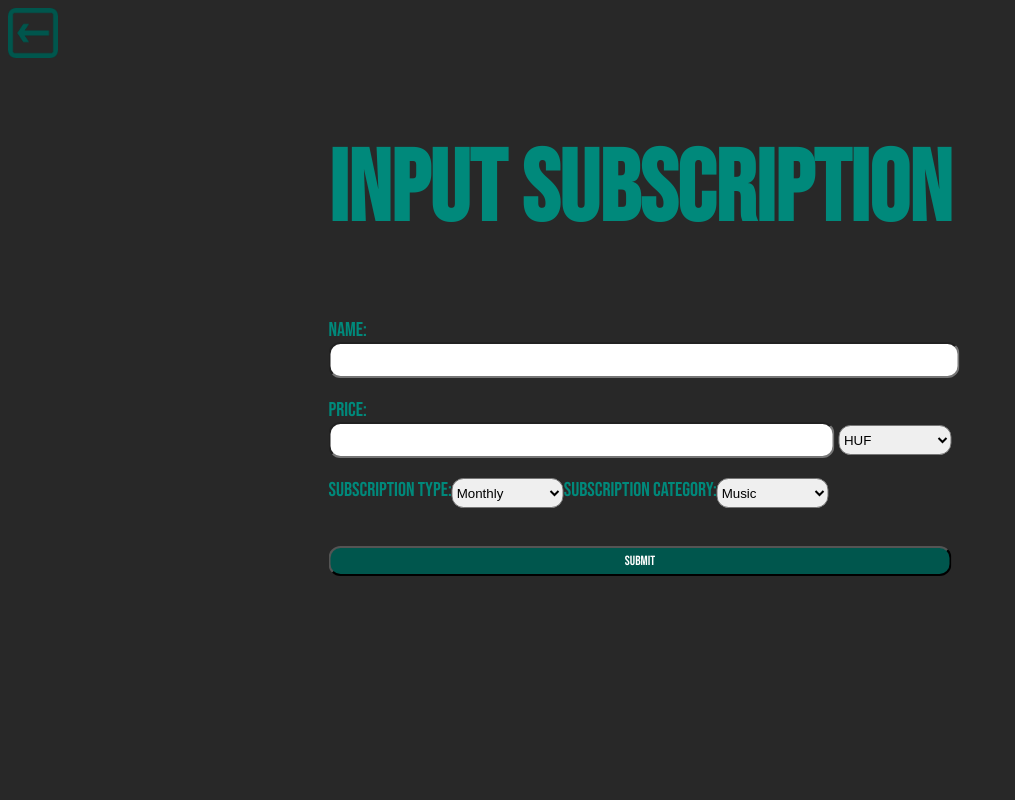
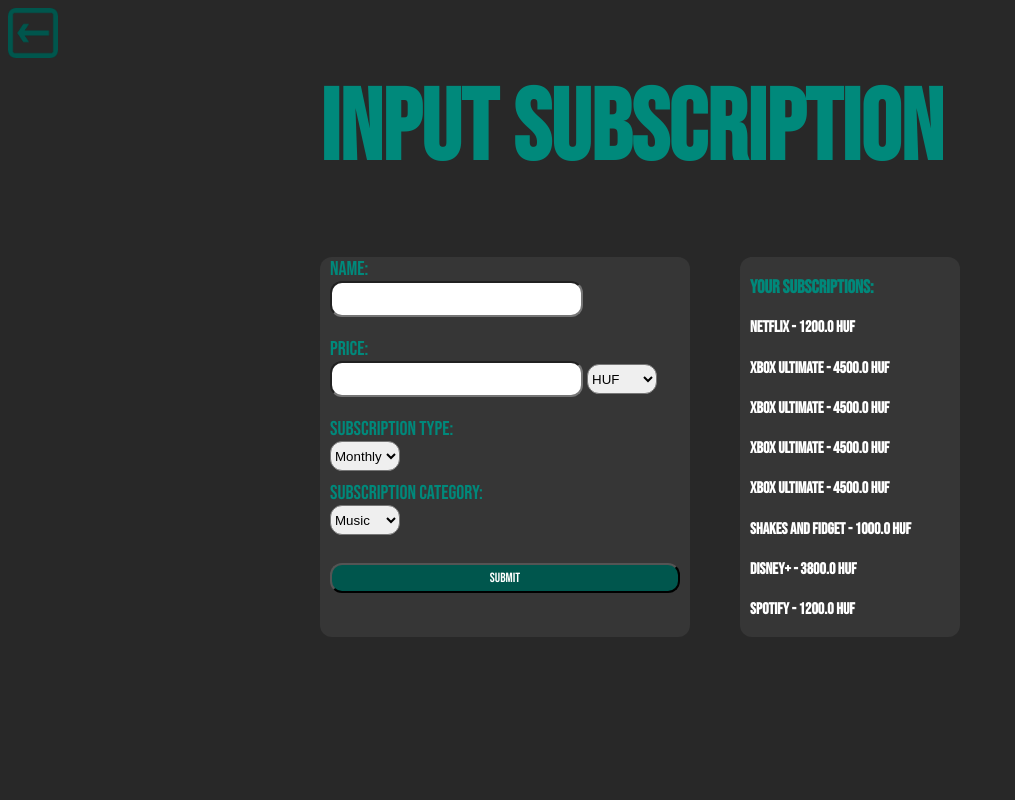
Before and after one commit to plutoissaplanet/pythonWebProject, a Flask app: page /input_page in a window 1280 px wide. Shown: the whole page, without its empty margins (0-1015 px from the left). Run offline with Flask 3, Linux system fonts and the light colour scheme.

Commit message:
Input page fully functional, one itty bitty tiny bit tho: if price field is empty the exception doesnt yet work

```diff
--- a/flaskProject/app.py
+++ b/flaskProject/app.py
@@ -4,7 +4,6 @@
 from sqlalchemy import delete
 import datetime
 from sqlalchemy import DateTime
-
 
 app = Flask(__name__)
 app.config['SQLALCHEMY_DATABASE_URI'] = 'sqlite:///mindenszipiszuper.db'
@@ -73,7 +72,8 @@
 @app.route('/input_page')
 def input_page():
     listofsubs = ListOfSubs.query.all()
-    return render_template('input.html', listofsubs=listofsubs)
+    usersubs = User.query.all()
+    return render_template('input.html', listofsubs=listofsubs, usersubs=usersubs)
 
 
 @app.route('/registration_page')
@@ -142,53 +142,54 @@
 
 @app.route("/addnewsubscription", methods=["GET", "POST"])
 def add_new_subscription():
+    usersubs = User.query.all()
+
     if request.method == "POST":
-        sub = ListOfSubs.query.filter_by(name=request.form.get('subname'))
-        if sub:
-            new_sub= Subs(
-                name=request.form.get('subname'),
-                category=request.form.get('subcategory'),
-                price=request.form.get('price'),
-                valuta=request.form.get('valuta'),
-                type_of_sub=request.form.get('subtype'),
-                user_id=current_user.id
-            )
-            add(new_sub)
-            if add(new_sub):
-                flash("Subscription added successfully!")
-            return render_template("input.html")
+        sub_name = request.form.get('subname')
+        if not sub_name:
+            flash("Please enter the name of your subscription!")
+        sub_cat = request.form.get('subcategory')
+        sub_price = request.form.get('price')
+        if not sub_price:
+            flash("Please enter the price of your subscription")
+        else:
+            try:
+                sub_price = float(sub_price)
+            except ValueError:
+                flash("Please enter a valid price")
+                return render_template("input.html")
 
-        elif not request.form.get("subname"):
-            flash("Please enter name")
-        else:
+        sub_valuta = request.form.get('valuta')
+        sub_type = request.form.get('subtype')
+
+        existingsub = ListOfSubs.query.filter_by(name=sub_name).one_or_none()
+        if existingsub is None:
             new_sub = ListOfSubs(
-                name=request.form.get("subname"),
+                name=sub_name,
                 logo_url=""
             )
-
             db.session.add(new_sub)
 
-            new_sub = Subs(
-                name=request.form.get('subname'),
-                category=request.form.get('subcategory'),
-                price=request.form.get('price'),
-                valuta=request.form.get('valuta'),
-                type_of_sub=request.form.get('subtype'),
-                user_id=current_user.id
-            )
+        new_sub = Subs(
+            name=sub_name,
+            category=sub_cat,
+            price=sub_price,
+            valuta=sub_valuta,
+            type_of_sub=sub_type,
+            user_id=current_user.id
+        )
+        add(new_sub)
+        db.session.commit()
+        flash("Subscription added successfully!")
 
-            add(new_sub)
-            db.session.commit()
-            return render_template("input.html")
-    return render_template("input.html")
+    return render_template("input.html", usersubs=usersubs)
 
 
 def add(subscription):
     try:
         if current_user.is_authenticated:
-            user=current_user
+            user = current_user
             user.subscriptions.append(subscription)
-            db.session.commit()
             return True
     except Exception as e:
         flash("Something went wrong. Subscription is not added to your profile")
@@ -197,16 +198,5 @@
     return False
 
 
-
-
-
-# @app.route("/addnewplatform", methods=["GET", "POST"])
-# def add_new_platform():
-#     if request.method == "POST":
-#         temp = request.form.get("subsname")
-#         if temp == "Add new platform":
-#
-
-
 if __name__ == '__main__':
     app.run()
--- a/flaskProject/static/css/global.css
+++ b/flaskProject/static/css/global.css
@@ -37,6 +37,11 @@
     color:#00897B;
 }
 
+h4{
+    font-family: "Bebas Neue", sans-serif;
+    color: white;
+}
+
 button{
     font-family: "Bebas Neue", sans-serif;
 }
--- a/flaskProject/static/css/input_page.css
+++ b/flaskProject/static/css/input_page.css
@@ -9,53 +9,90 @@
 Lightest gray = #969696
 */
 
-.main_div{
+.main_div {
     top: 40%;
 
 }
-#backbttn{
+
+#backbttn {
     width: 50px;
     height: 50px;
 }
 
-label{
+label {
 
-    color:#00897B;
+    color: #00897B;
     font-size: 20px;
 }
 
-input{
+input {
     border-radius: 12px;
     margin-bottom: 20px;
-    width:100%;
+    width: 70%;
     height: 30px;
 }
 
-#price{
-    width: 80%;
+#price {
+    width: 70%;
 }
 
-#substart{
-    width:18%;
+#substart {
+    width: 18%;
 }
 
-select{
+select {
     border-radius: 12px;
-    margin-bottom: 20px;
+    margin-bottom: 10px;
     height: 30px;
-    width:18%;
+    width: 20%;
 }
 
-button{
+button {
     width: 100%;
     height: 30px;
     border-radius: 12px;
     background-color: #00564D;
-    color:white;
+    color: white;
 
 }
 
-.smallerdiv{
-    display:flex;
-    text-align: center;
+.list_of_user_subs {
+    background-color: #363636;
+    height: 380px;
+    width: 200px;
+    overflow-x: hidden;
+    overflow-y: auto;
+    text-align: justify;
+    margin-left: 50px;
+    border-radius: 12px;
+    padding-right: 10px;
+    padding-left: 10px;
 }
+
+.input_div {
+    background-color: #363636;
+    padding-left: 10px;
+    padding-right: 10px;
+    height: 380px;
+    width: 350px;
+    border-radius: 12px;
+}
+
+.bigthing {
+    display: flex;
+}
+
+.header{
+    position: fixed;
+    width: 198px;
+    background-color: #363636;
+    margin-bottom: 20px;
+    z-index: 2;
+}
+
+.content{
+    z-index: 1;
+    position: relative;
+    overflow-y: auto;
+    margin-top: 40px;
+}
--- a/flaskProject/templates/input.html
+++ b/flaskProject/templates/input.html
@@ -10,11 +10,12 @@
         <a href="/mainPage">
                 <img id="backbttn" alt="Input" border="0" src="../static/Photos/UI/back-arrow.png">
         </a>
+
     </div>
 
     <div class="main_div">
      <h1>Input Subscription</h1>
-
+        <div class="bigthing">
             <div class="input_div">
                 <form action="/addnewsubscription" method="post">
 
@@ -35,13 +36,14 @@
                         <option name= "Monthly" id="monthly">Monthly</option>
                         <option name="Yearly" id="yearly">Yearly</option>
                         <option name="One time pay" id="onetime">One time pay</option>
-                </select>
+                    </select><br>
 
                     <label>Subscription Category: </label><br>
                     <select id="subcategory" name="subcategory">
                         <option id="music">Music</option>
                         <option id="gaming"> Gaming</option>
                         <option id="streaming"> Streaming</option>
+                        <option id="Newspaper">Newspaper</option>
                     </select>
 
                 </div><br>
@@ -63,7 +65,22 @@
                 <button type="submit">Submit</button>
 
 
+
                 </form>
+            </div>
+                <div class="list_of_user_subs">
+                    <div class="header">
+                        <h3>Your subscriptions: </h3>
+                    </div>
+                <div class="content">
+                    {% for subs in usersubs %}
+                        {% for i in subs.subscriptions %}
+                            <h4> {{ i.name }} - {{ i.price }} {{ i.valuta }}</h4>
+                        {% endfor %}
+                    {% endfor %}
+                </div>
+
+                </div>
         </div>
     </div>
 
```
Also changed, not shown: flaskProject/subs_db_init.py (+11 -1 lines), flaskProject/instance/mindenszipiszuper.db. Lines whose indentation alone changed are shown as unchanged.
